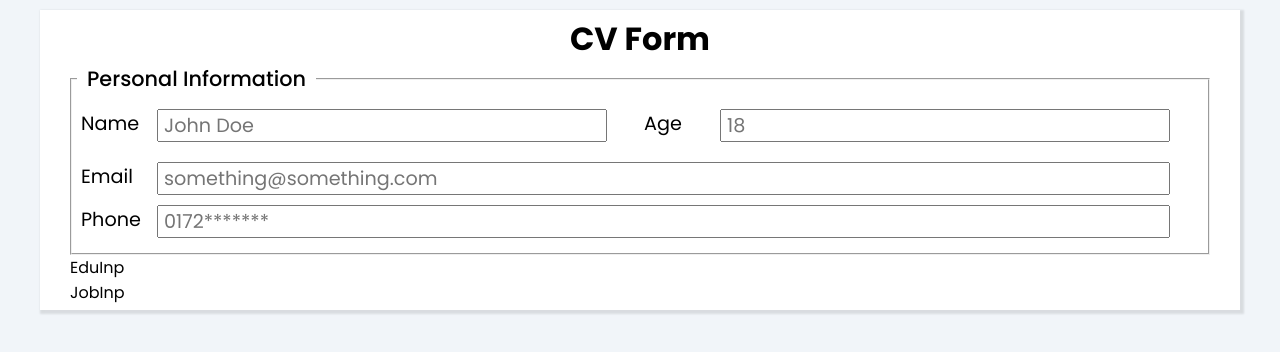
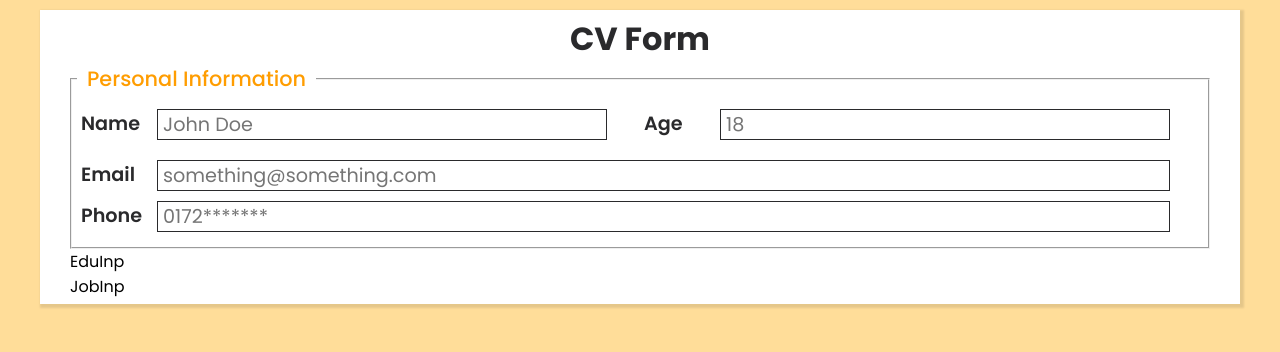
Before and after one commit to adnansyed101/CVCreator, a React (Vite) app: page / in a window 1280 px wide. Shown: the top 352 px of the page. Built offline with nearby package versions, Linux system fonts and the light colour scheme.

Commit message:
add color to App

```diff
--- a/src/index.css
+++ b/src/index.css
@@ -1,4 +1,11 @@
 @import url("https://fonts.googleapis.com/css2?family=Poppins:ital,wght@0,100;0,200;0,300;0,400;0,500;0,600;0,700;0,800;0,900;1,100;1,200;1,300;1,400;1,500;1,600;1,700;1,800;1,900&display=swap");
+
+:root {
+  --primary-color: #ff9d01;
+  --secondary-color: #2a2a2c;
+  --third-color: #ffdd99;
+  --primary-text-color: #2d2d2b;
+}
 
 * {
   margin: 0;
@@ -8,7 +15,7 @@
 }
 
 body {
-  background-color: #f1f5f9;
+  background-color: var(--third-color);
 }
 
 .App {
@@ -25,16 +32,19 @@ body {
 
 .form > h1 {
   text-align: center;
+  color: var(--secondary-color);
 }
 
 fieldset {
   padding: 5px;
+  color: var(--secondary-color);
 }
 
 legend {
   font-size: 1.3rem;
   font-weight: 500;
   padding: 0 10px;
+  color: var(--primary-color);
 }
 
 label {
@@ -42,12 +52,16 @@ label {
   width: 80px;
   padding-left: 4px;
   text-align: left;
+  color: var(--secondary-color);
+  font-weight: 600;
 }
 
 input {
   width: 90%;
   font-size: 1.2rem;
   padding: 0 5px;
+  border: 1px solid var(--secondary-color);
+  color: var(--primary-text-color);
 }
 
 .control {
```
